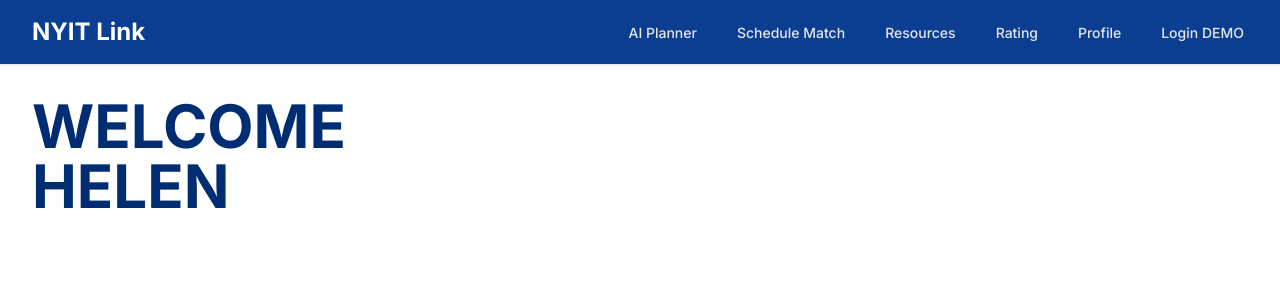
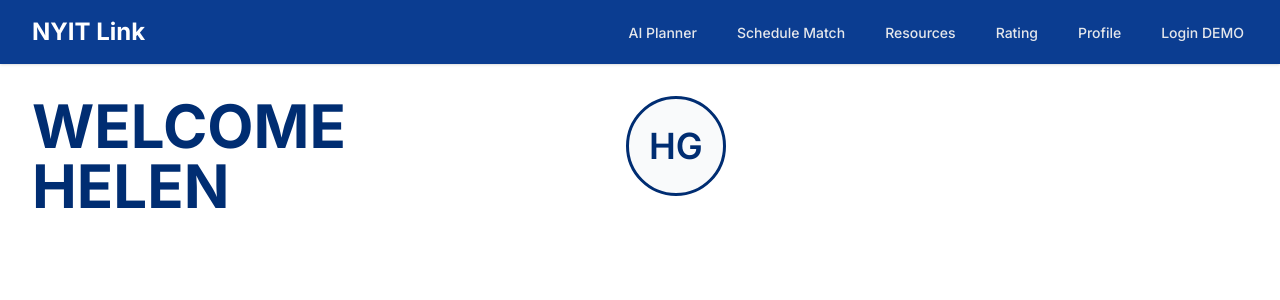
Before and after one commit to symphatixe/nyit-click, a Next.js app: page / in a window 1280 px wide. Shown: the top 300 px of the page. Built offline with nearby package versions, Linux system fonts and the light colour scheme.

Commit message:
Created user profile pic that requires displays their initials

```diff
--- a/src/app/components/profilePicture.tsx
+++ b/src/app/components/profilePicture.tsx
@@ -1 +1,21 @@
-import React from "react";
+"use client";
+import React, { useState } from "react";
+
+const ProfilePic: React.FC = () => {
+    const [username, setUserName] = useState("Helen Gu");
+
+    const getInitials = (name: string) =>
+        name
+            .split(" ")
+            .map(word => word[0]?.toUpperCase())
+            .join("");
+
+     return (
+    <div className="flex items-center justify-center w-25 h-25 rounded-full border-3 border-[#002D72] bg-gray-50">
+      <span className="text-4xl font-semibold text-[#002D72]">
+        {getInitials(username)}
+      </span>
+    </div>
+  );
+};
+export default ProfilePic;
--- a/src/app/page.tsx
+++ b/src/app/page.tsx
@@ -1,8 +1,9 @@
 import WelcomeHeader from "./components/homepageHeader";
+import ProfilePic from "./components/profilePicture";
 export default function Home() {
   return (
-     <div>
-      <WelcomeHeader/>
+     <div className="flex gap-70">
+      <WelcomeHeader/> <ProfilePic/>
     </div>
   );
 
```
